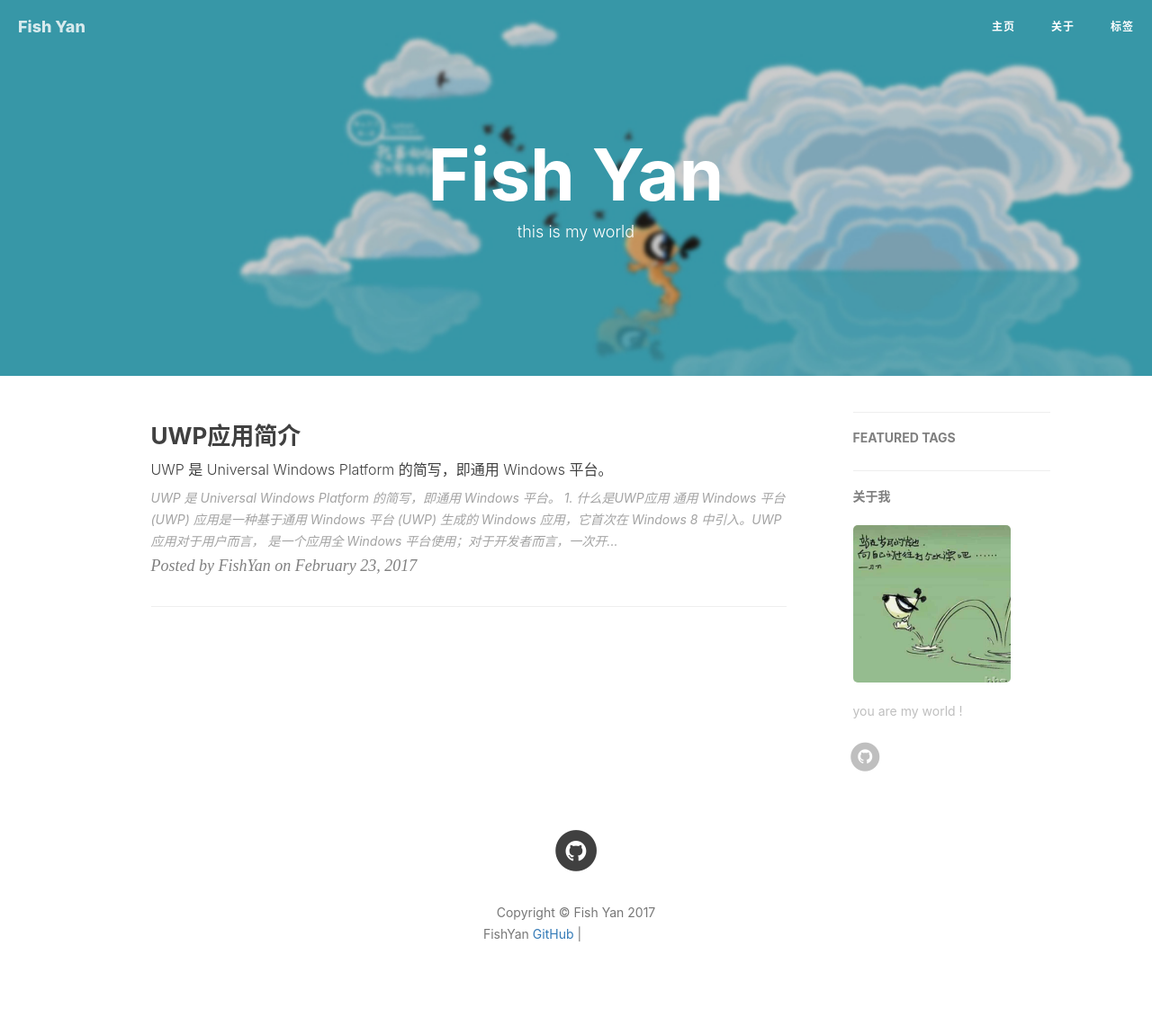
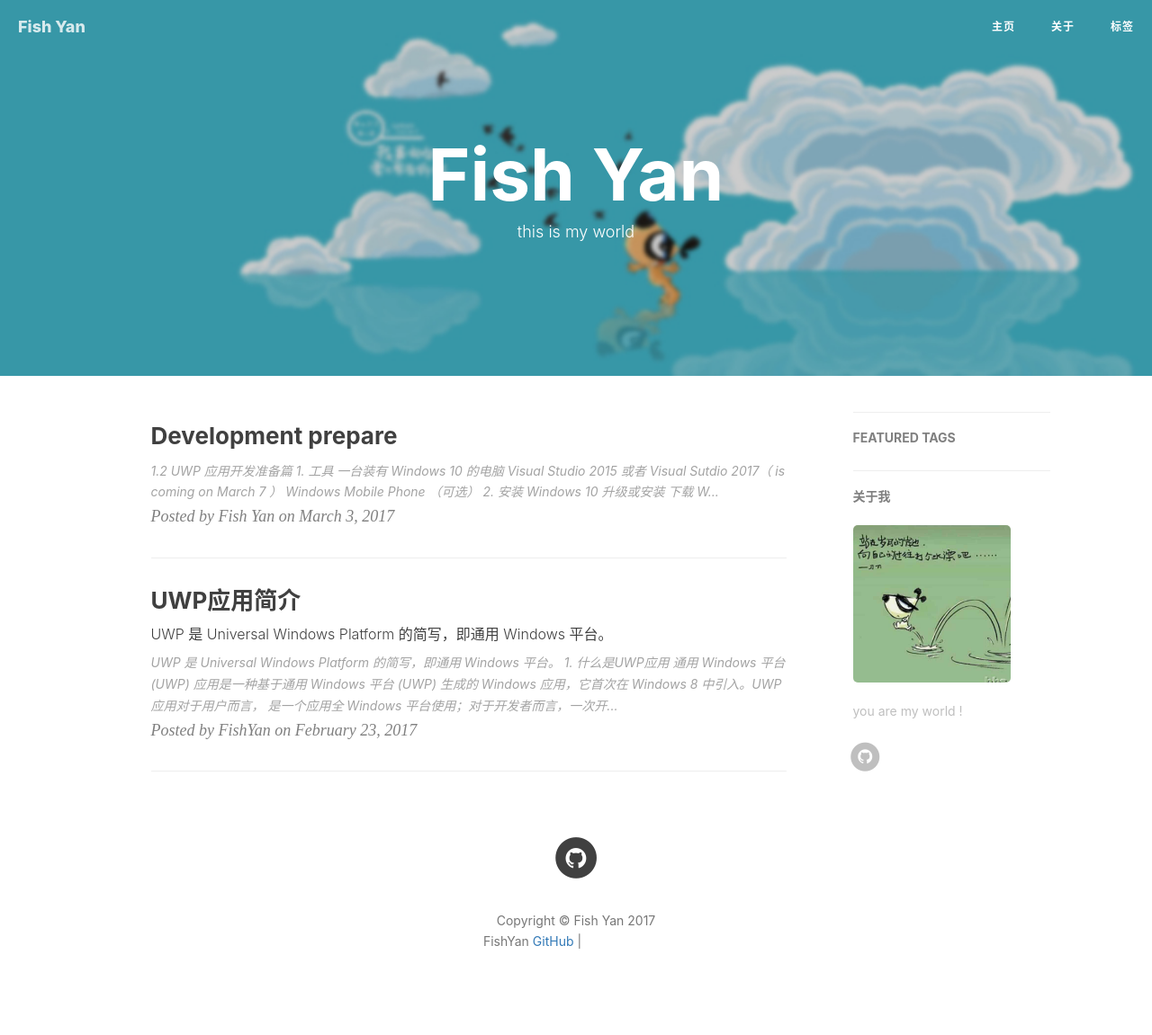
Before and after one commit to fish-yan/fish-yan.github.io, a Jekyll site: the page built from index.html, in a window 1280 px wide. Shown: the whole page at 90% size. Built offline with Jekyll 4.4.1, drawn with Linux system fonts in a browser that asks for light colours; nearby versions of some CDN libraries; the list of posts is cut into pages by our own code; comment, search, counter and statistics services are not loaded; some of the changed lines change nothing that is shown; grey boxes are pictures that could not be loaded.

Commit message:
UWP开发准备篇

````diff
--- a/_config.yml
+++ b/_config.yml
@@ -1,6 +1,6 @@
 # Site settings
 title: Fish Yan
-SEOTitle: 薛焱的博客 | Fish Yan
+SEOTitle: Fish Yan | 薛焱的博客
 header-img: img/home-bg.jpg
 email: xueyan91@outlook.com
 description: "iOS开发工程师 | 薛焱，Web & make my love | this is my world"
--- /dev/null
+++ b/_posts/2017-03-03-Development Prepare.markdown
@@ -0,0 +1,114 @@
+# 1.2 UWP 应用开发准备篇
+
+## 1. 工具
+
+- 一台装有 Windows 10 的电脑
+
+- Visual Studio 2015 或者 Visual Sutdio 2017（ is coming on March 7 ）
+
+- Windows Mobile Phone （可选）
+
+## 2. 安装
+
+**Windows 10 升级或安装**
+
+[下载 Windows 10 ](https://www.microsoft.com/zh-cn/software-download/windows10ISO)
+
+ Windows 10 的升级和安装这里不做介绍，相信大家都会装。不会的自己去搜教程。（哈哈...）
+
+**Visual Studio 2015 安装**
+
+[下载 Visual Studio 2015 ](https://www.visualstudio.com/downloads/)
+
+1. 点击上面链接下载你需要的版本，大概就几兆。不要高兴，那只是个下载器，安装方式为在线安装，你也可以选择镜像安装。
+
+2. 打开下载的安装工具（vs_community_CHS.exe）我下载的是社区版，免费。
+
+3. 安装 Visual Studio 2015
+
+    3.1 默认安装
+
+    如果是第一次安装就不要折腾了，直接选择默认就好。
+
+    ![安装类型](/Users/xueyan/Desktop/IC844317.png)
+
+    3.2 自定义组件的完整列表如下所示：
+
+   - **编程语言**
+        * Visual C++ 编译器、库和工具
+       * Visual F#
+       * Visual Studio 的 Python 工具
+   - **Windows 和 Web 开发**
+       * ClickOnce 发布工具
+       * Microsoft SQL Server Data Tools
+       * Microsoft Web 开发人员工具
+       * Visual Studio 的 PowerShell 工具
+       * Silverlight 开发工具包
+       * 通用 Windows 应用开发工具
+       * Windows 10 工具和 SDK
+       * Windows 8.1 和 Windows Phone 8.0/8.1 工具
+       * Windows 8.1 工具和 SDK
+   - **跨平台移动开发**
+       * Xamarin (C#/.NET)
+       * Apache Cordova (HTML/JavaScript)
+       * 适用于 iOS/Android 的 Visual C++ 移动开发
+   - **常用工具和 SDK**
+       * Android 本机开发工具包（R10E，32 位）
+       * Android SDK
+       * Android SDK 安装程序（API 级别 19 和 21）
+       * Android SDK 安装程序（API 级别 22）
+       * Apache Ant (1.9.3)
+       * Java SE 开发工具包 (7.0.550.13)
+       * Joyent Node.js
+   - **常用工具**
+       * 用于 Windows 的 Git
+       * Visual Studio 的 GitHub 扩展
+       * Visual Studio 扩展性工具
+
+    3.3 镜像安装
+
+    - 下载 Visual Studio 进行脱机安装
+
+    - 在多数情况下，你可以顺利地从下载站点安装 Visual Studio。 但是，在某些情况下，你可能希望在安装之前下载所有更新包（例如，在多台计算机或在脱机计算机上安装）。 下列步骤说明如何下载脱机安装所需的所有更新包。
+
+    - 从 MSDN 网站将更新可执行文件下载到你文件系统中的某个位置后，请在命令提示符处执行以下命令：```<executable name> /layout```。
+
+    - 此命令将下载用于安装的所有包。
+
+    - 通过使用 ```/layout``` 开关，你可以下载几乎所有核心安装包，而不仅仅是下载适用于下载计算机的安装包。 此方法可为你提供在任何地方运行此更新所需的所有文件，如果你想安装原来没有安装的组件，这种方法可能会很有用。
+
+    - 运行该命令后，系统会提示你指定下载位置。 输入位置，然后选择“下载”。
+
+    - 当包下载成功时，你应会看到一个 Visual Studio 屏幕，其中显示安装成功!已成功获取所有指定组件。
+
+    - 在指定的文件位置中，查找可执行文件和包文件夹。 这是需要复制到共享位置或安装媒体上的所有内容。
+
+    > 目前，Android SDK 不支持脱机安装体验。 如果在未连接到 Internet 的计算机上安装 Android SDK 安装程序项，则安装可能失败。
+
+    - 你现在可以从该文件位置或安装媒体运行安装。
+
+## 3 配置
+
+使用开发人员功能
+
+必须先在你的电脑上启用开发人员模式，然后才可以在 Visual Studio 中打开 UWP 应用项目。 如果打开 UWP 项目，但未启用开发人员模式，“面向开发人员”设置页会自动打开。 按照下一部分中的说明操作，启用开发人员模式。
+
+- 在要启用的设备上，转到“设置”。 依次选择“更新和安全”和“对于开发人员”。
+
+- 选择所需的访问级别 - 若要开发 UWP 应用，请选择“开发人员模式”。
+
+- 阅读所选设置的免责声明，然后单击“是”以接受更改。
+
+桌面设置
+
+![PC端设置](/Users/xueyan/Desktop/devmode-pc-options.png)
+
+手机设置
+
+![手机设置](/Users/xueyan/Desktop/devmode-mob.png)
+
+部署 Windows 10 应用
+
+使用 Windows 10 应用程序部署 (WinAppDeployCmd) 工具。 了解有关 [WinAppDeployCmd](http://msdn.microsoft.com/library/windows/apps/mt203806.aspx) 工具的详细信息。
+
+*[了解更详细的配置内容](https://docs.microsoft.com/zh-cn/windows/uwp/get-started/enable-your-device-for-development)*
````
